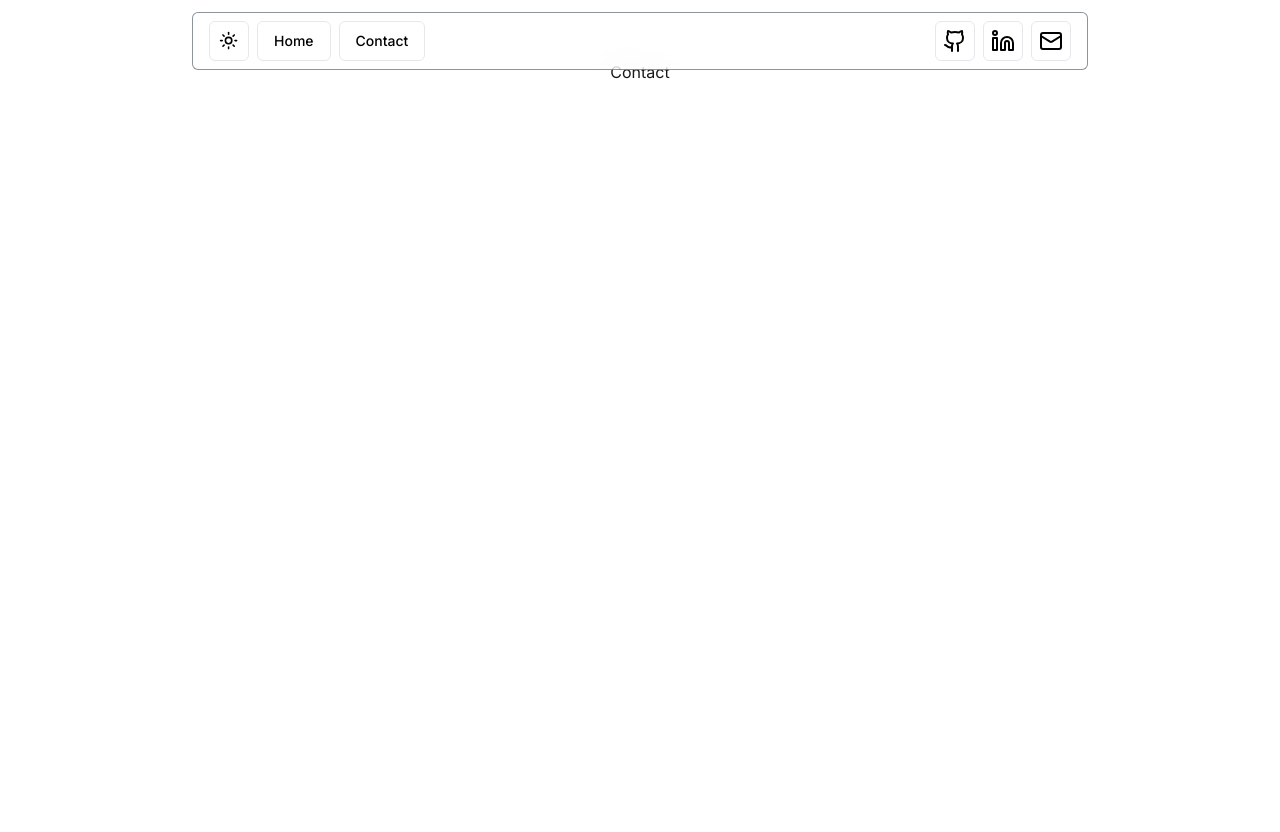
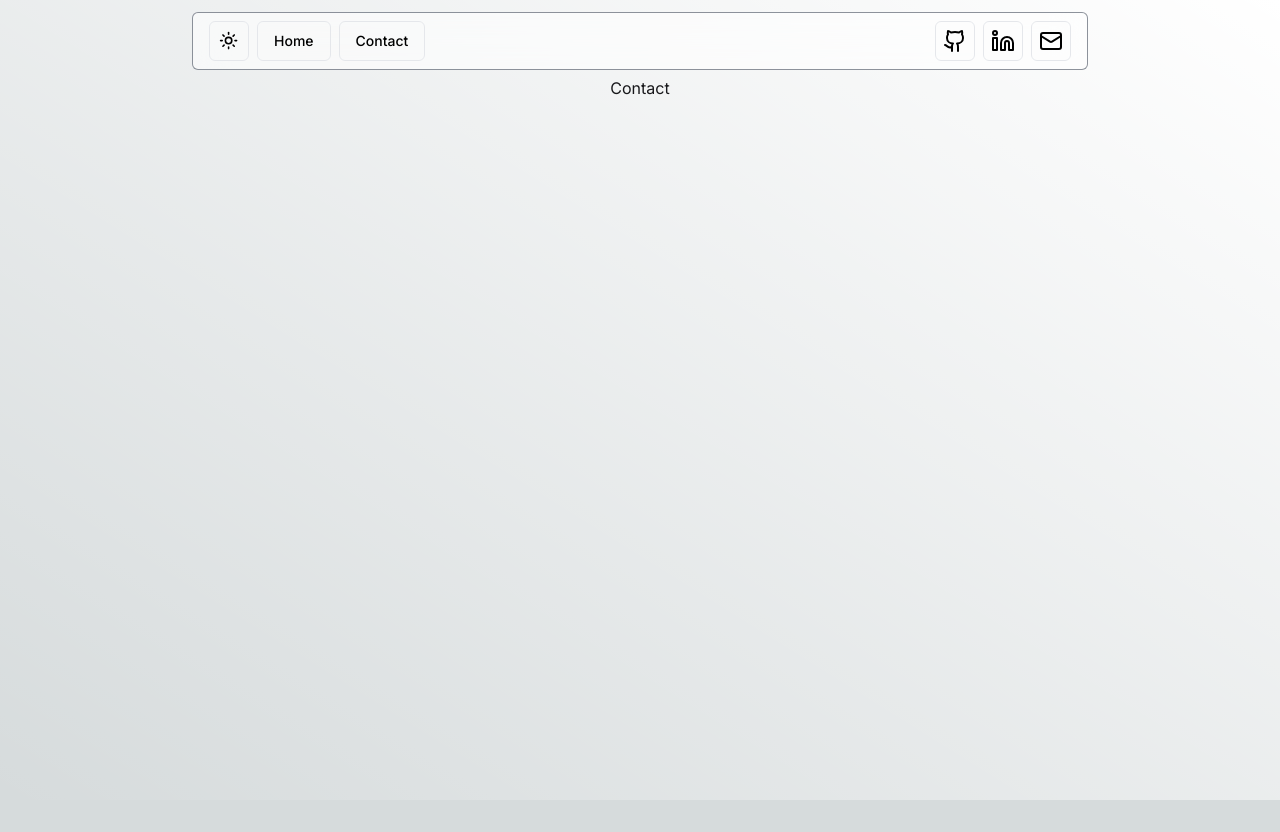
Before and after one commit to Karolinskis/portfolio, a Next.js app: page /contact in a window 1280 px wide. After the commit the page ends 800 px from the top, so only its background shows below. Built offline with nearby package versions, Linux system fonts and the light colour scheme; no server answers.

Commit message:
Change colors

```diff
--- a/app/contact/page.tsx
+++ b/app/contact/page.tsx
@@ -7,7 +7,7 @@ export const metadata: Metadata = {
 
 export default function Contact() {
   return (
-    <div className="w-full min-h-screen h-full p-8 flex flex-col items-center">
+    <div className="w-full flex flex-col items-center">
       <h1 className="dark:text-zinc-200 text-zinc-900 leading-none mb-3">
         Contact
       </h1>
--- a/app/globals.css
+++ b/app/globals.css
@@ -2,17 +2,9 @@
 @tailwind components;
 @tailwind utilities;
 
-:root {
-  --foreground-rgb: 0, 0, 0;
-  --background-start-rgb: 214, 219, 220;
-  --background-end-rgb: 255, 255, 255;
-}
-
-@media (prefers-color-scheme: dark) {
-  :root {
-    --foreground-rgb: 255, 255, 255;
-    --background-start-rgb: 0, 0, 0;
-    --background-end-rgb: 0, 0, 0;
+@layer base {
+  body {
+    @apply bg-gradient-to-bl dark:from-black dark:bg-[#0d131f] from-white bg-[#d6dbdc];
   }
 }
 
--- a/app/layout.tsx
+++ b/app/layout.tsx
@@ -32,12 +32,12 @@ export default function RootLayout({
 }>) {
   return (
     <html lang="en" suppressHydrationWarning>
-      <body className={inter.className}>
+      <body className={`${inter.className} min-h-screen`}>
         <Providers>
-          <div className="flex justify-center">
+          <div className="flex justify-center mb-20">
             <Navbar />
           </div>
-          <main className="mt-8">{children}</main>
+          <main>{children}</main>
         </Providers>
         <Analytics />
         <SpeedInsights />
--- a/app/page.tsx
+++ b/app/page.tsx
@@ -25,7 +25,7 @@ let projects = [
 
 export default function Home() {
   return (
-    <div className="flex flex-col h-full mx-auto max-w-4xl px-4 sm:px-6 lg:px-8 py-16 space-y-10 pb-8 justify-center">
+    <div className="flex flex-col h-full mx-auto max-w-4xl px-4 sm:px-6 lg:px-8 py-8 space-y-10 pb-8 justify-center">
       <HeroContainer />
       {/* <DiscordProfileCard userID={process.env.NEXT_PUBLIC_DISCORD_USER_ID} /> */}
     </div>
```
